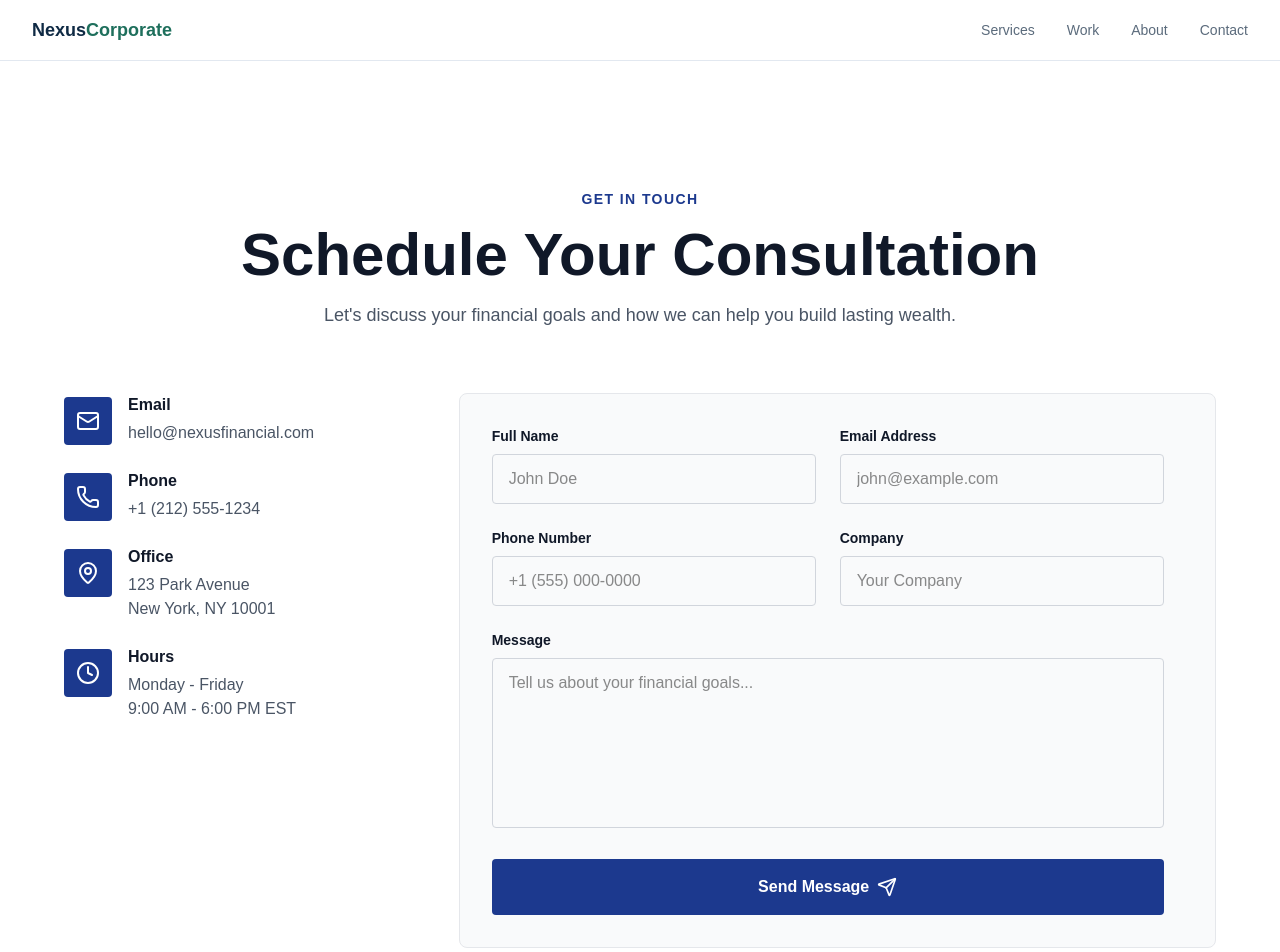
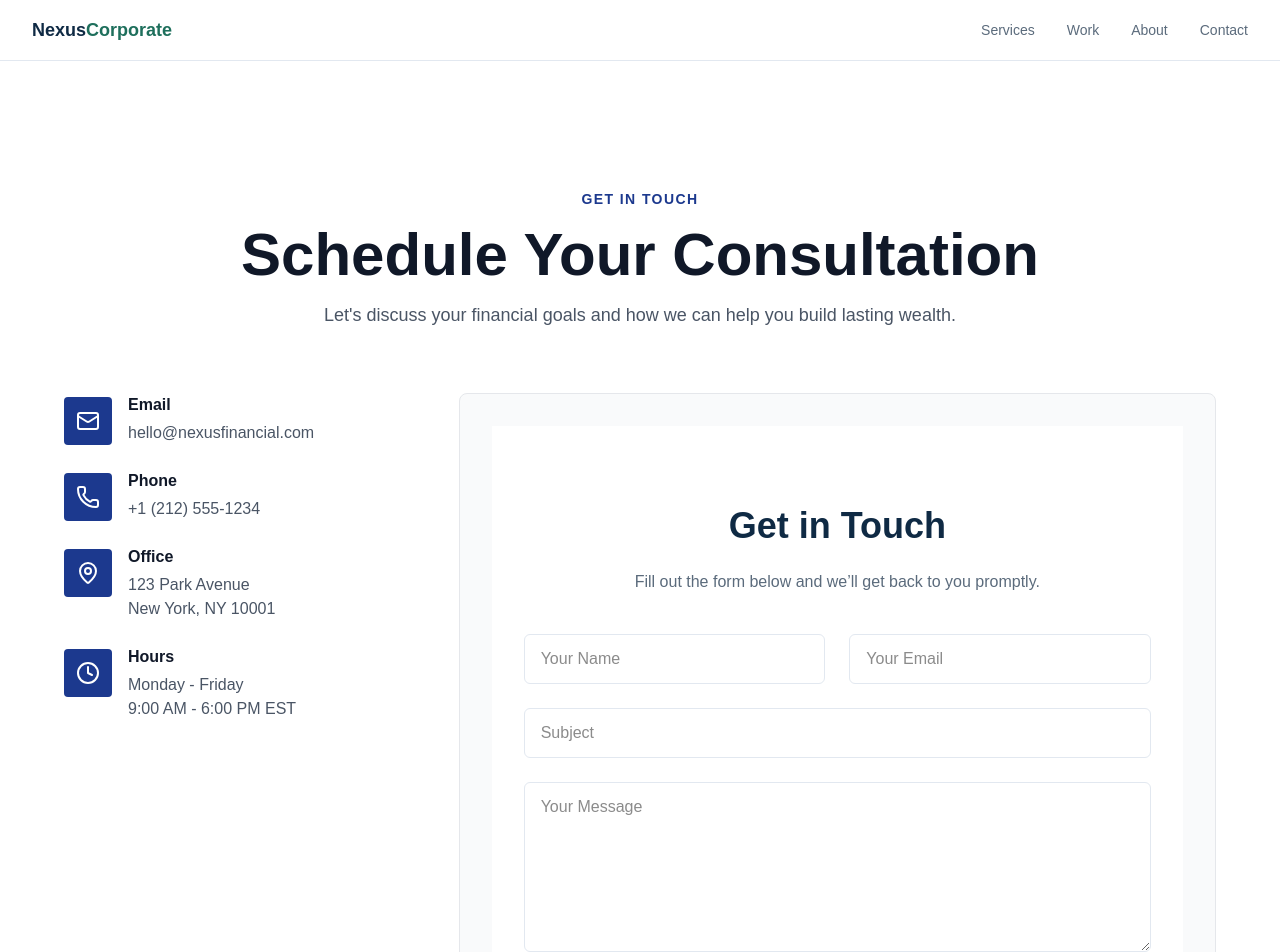
Before and after one commit to primyst/nexus, a Next.js app in the folder my-app/: page /contact in a window 1280 px wide. Shown: the top 952 px of the page. Built offline with nearby package versions, Linux system fonts and the light colour scheme.

Commit message:
Update ContactForm.tsx

```diff
--- a/my-app/components/ContactForm.tsx
+++ b/my-app/components/ContactForm.tsx
@@ -1,156 +1,96 @@
 'use client';
 
-import { useState } from 'react';
-import { Send } from 'lucide-react';
+import React, { useState } from 'react';
 
-export default function ContactForm() {
+const ContactForm: React.FC = () => {
   const [formData, setFormData] = useState({
     name: '',
     email: '',
-    phone: '',
-    company: '',
+    subject: '',
     message: '',
   });
 
-  const [isSubmitting, setIsSubmitting] = useState(false);
-  const [submitStatus, setSubmitStatus] = useState<'idle' | 'success' | 'error'>('idle');
+  const [submitted, setSubmitted] = useState(false);
 
   const handleChange = (e: React.ChangeEvent<HTMLInputElement | HTMLTextAreaElement>) => {
-    const { name, value } = e.target;
-    setFormData((prev) => ({
-      ...prev,
-      [name]: value,
-    }));
+    setFormData({ ...formData, [e.target.name]: e.target.value });
   };
 
-  const handleSubmit = async (e: React.FormEvent<HTMLFormElement>) => {
+  const handleSubmit = (e: React.FormEvent) => {
     e.preventDefault();
-    setIsSubmitting(true);
-
-    try {
-      const response = await fetch('/api/contact', {
-        method: 'POST',
-        headers: {
-          'Content-Type': 'application/json',
-        },
-        body: JSON.stringify(formData),
-      });
-
-      if (response.ok) {
-        setSubmitStatus('success');
-        setFormData({ name: '', email: '', phone: '', company: '', message: '' });
-        setTimeout(() => setSubmitStatus('idle'), 5000);
-      } else {
-        setSubmitStatus('error');
-      }
-    } catch (error) {
-      setSubmitStatus('error');
-    } finally {
-      setIsSubmitting(false);
-    }
+    // Placeholder: integrate with API route later
+    console.log(formData);
+    setSubmitted(true);
   };
 
   return (
-    <form onSubmit={handleSubmit} className="space-y-6 max-w-2xl">
-      <div className="grid md:grid-cols-2 gap-6">
-        <div>
-          <label htmlFor="name" className="block text-sm font-semibold text-gray-900 mb-2">
-            Full Name
-          </label>
+    <section className="bg-white py-20">
+      <div className="mx-auto max-w-3xl px-4 sm:px-6 lg:px-8 animate-fade-in">
+        <h2 className="text-3xl font-semibold text-[#0F2A44] mb-6 text-center sm:text-4xl">
+          Get in Touch
+        </h2>
+        <p className="text-[#5B6B7C] mb-10 text-center">
+          Fill out the form below and we’ll get back to you promptly.
+        </p>
+
+        {submitted ? (
+          <p className="text-center text-[#1E6F5C] font-medium">
+            Thank you! Your message has been submitted.
+          </p>
+        ) : (
+          <form onSubmit={handleSubmit} className="grid gap-6">
+            <div className="grid grid-cols-1 md:grid-cols-2 gap-6">
               <input
                 type="text"
-            id="name"
                 name="name"
+                placeholder="Your Name"
                 value={formData.name}
                 onChange={handleChange}
                 required
-            className="w-full px-4 py-3 rounded border border-gray-300 focus:border-blue-900 focus:outline-none focus:ring-2 focus:ring-blue-100 transition-smooth"
-            placeholder="John Doe"
+                className="w-full rounded-md border border-[#E2E8F0] px-4 py-3 focus:outline-none focus:ring-2 focus:ring-[#0F2A44] focus:border-transparent"
               />
-        </div>
-        <div>
-          <label htmlFor="email" className="block text-sm font-semibold text-gray-900 mb-2">
-            Email Address
-          </label>
               <input
                 type="email"
-            id="email"
                 name="email"
+                placeholder="Your Email"
                 value={formData.email}
                 onChange={handleChange}
                 required
-            className="w-full px-4 py-3 rounded border border-gray-300 focus:border-blue-900 focus:outline-none focus:ring-2 focus:ring-blue-100 transition-smooth"
-            placeholder="john@example.com"
+                className="w-full rounded-md border border-[#E2E8F0] px-4 py-3 focus:outline-none focus:ring-2 focus:ring-[#0F2A44] focus:border-transparent"
               />
             </div>
-      </div>
 
-      <div className="grid md:grid-cols-2 gap-6">
-        <div>
-          <label htmlFor="phone" className="block text-sm font-semibold text-gray-900 mb-2">
-            Phone Number
-          </label>
-          <input
-            type="tel"
-            id="phone"
-            name="phone"
-            value={formData.phone}
-            onChange={handleChange}
-            className="w-full px-4 py-3 rounded border border-gray-300 focus:border-blue-900 focus:outline-none focus:ring-2 focus:ring-blue-100 transition-smooth"
-            placeholder="+1 (555) 000-0000"
-          />
-        </div>
-        <div>
-          <label htmlFor="company" className="block text-sm font-semibold text-gray-900 mb-2">
-            Company
-          </label>
             <input
               type="text"
-            id="company"
-            name="company"
-            value={formData.company}
+              name="subject"
+              placeholder="Subject"
+              value={formData.subject}
               onChange={handleChange}
-            className="w-full px-4 py-3 rounded border border-gray-300 focus:border-blue-900 focus:outline-none focus:ring-2 focus:ring-blue-100 transition-smooth"
-            placeholder="Your Company"
+              required
+              className="w-full rounded-md border border-[#E2E8F0] px-4 py-3 focus:outline-none focus:ring-2 focus:ring-[#0F2A44] focus:border-transparent"
             />
-        </div>
-      </div>
 
-      <div>
-        <label htmlFor="message" className="block text-sm font-semibold text-gray-900 mb-2">
-          Message
-        </label>
             <textarea
-          id="message"
               name="message"
+              placeholder="Your Message"
               value={formData.message}
               onChange={handleChange}
               required
               rows={6}
-          className="w-full px-4 py-3 rounded border border-gray-300 focus:border-blue-900 focus:outline-none focus:ring-2 focus:ring-blue-100 transition-smooth resize-none"
-          placeholder="Tell us about your financial goals..."
+              className="w-full rounded-md border border-[#E2E8F0] px-4 py-3 focus:outline-none focus:ring-2 focus:ring-[#0F2A44] focus:border-transparent"
             />
-      </div>
-
-      {submitStatus === 'success' && (
-        <div className="p-4 bg-green-50 border border-green-200 rounded text-green-700 font-medium">
-          Thank you. We will contact you shortly to schedule your consultation.
-        </div>
-      )}
-      {submitStatus === 'error' && (
-        <div className="p-4 bg-red-50 border border-red-200 rounded text-red-700 font-medium">
-          Something went wrong. Please try again.
-        </div>
-      )}
 
             <button
               type="submit"
-        disabled={isSubmitting}
-                className="w-full px-8 py-4 bg-blue-900 text-white rounded font-semibold hover:bg-blue-950 transition-smooth disabled:opacity-50 disabled:cursor-not-allowed inline-flex items-center justify-center gap-2"
+              className="inline-block bg-[#0F2A44] text-white px-6 py-3 rounded-md font-medium transition hover:bg-[#1E6F5C]"
             >
-        {isSubmitting ? 'Sending...' : 'Send Message'}
-        <Send size={20} />
+              Send Message
             </button>
           </form>
+        )}
+      </div>
+    </section>
   );
-}
+};
+
+export default ContactForm;
```
Lines whose indentation alone changed are shown as unchanged.
